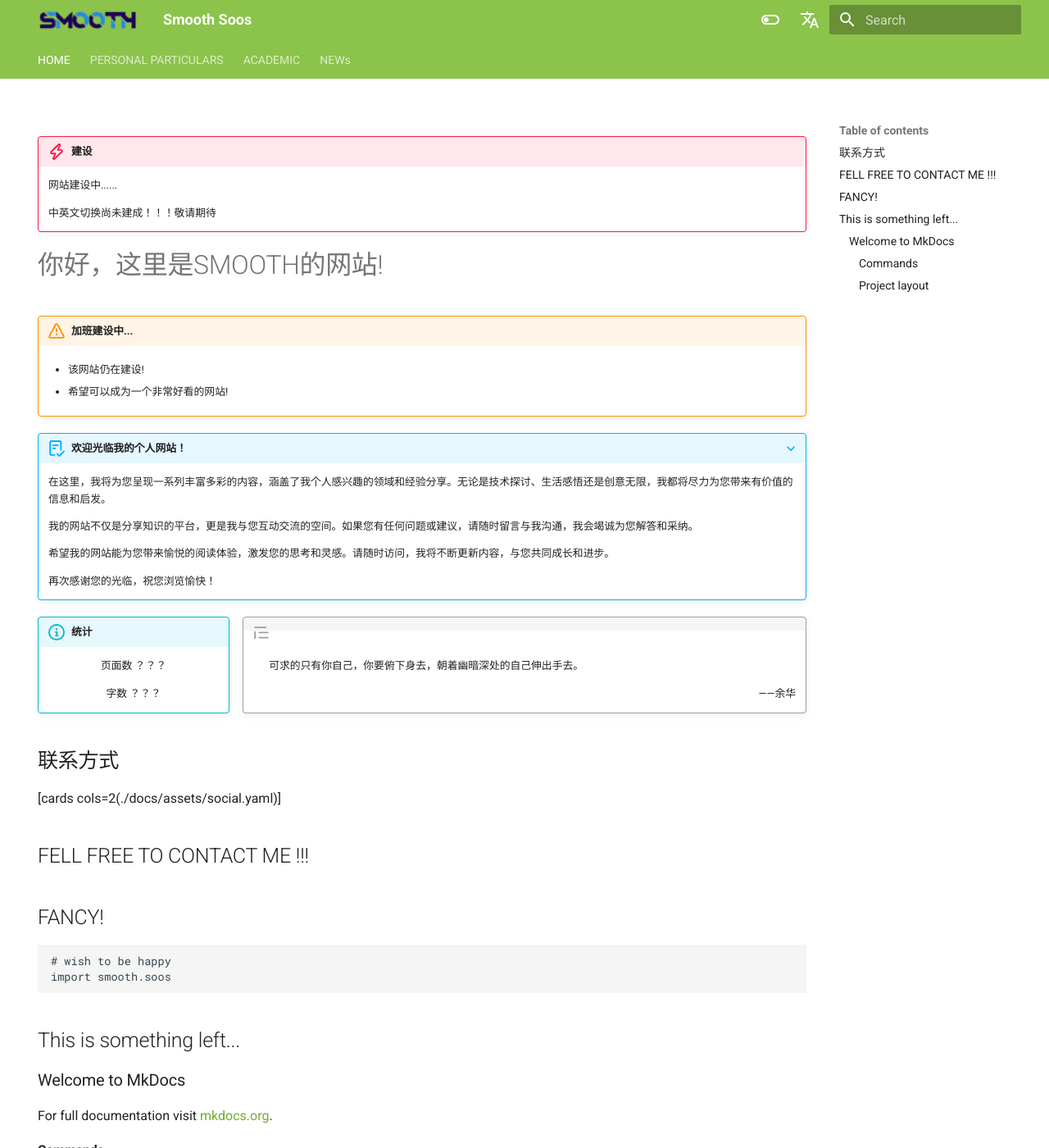
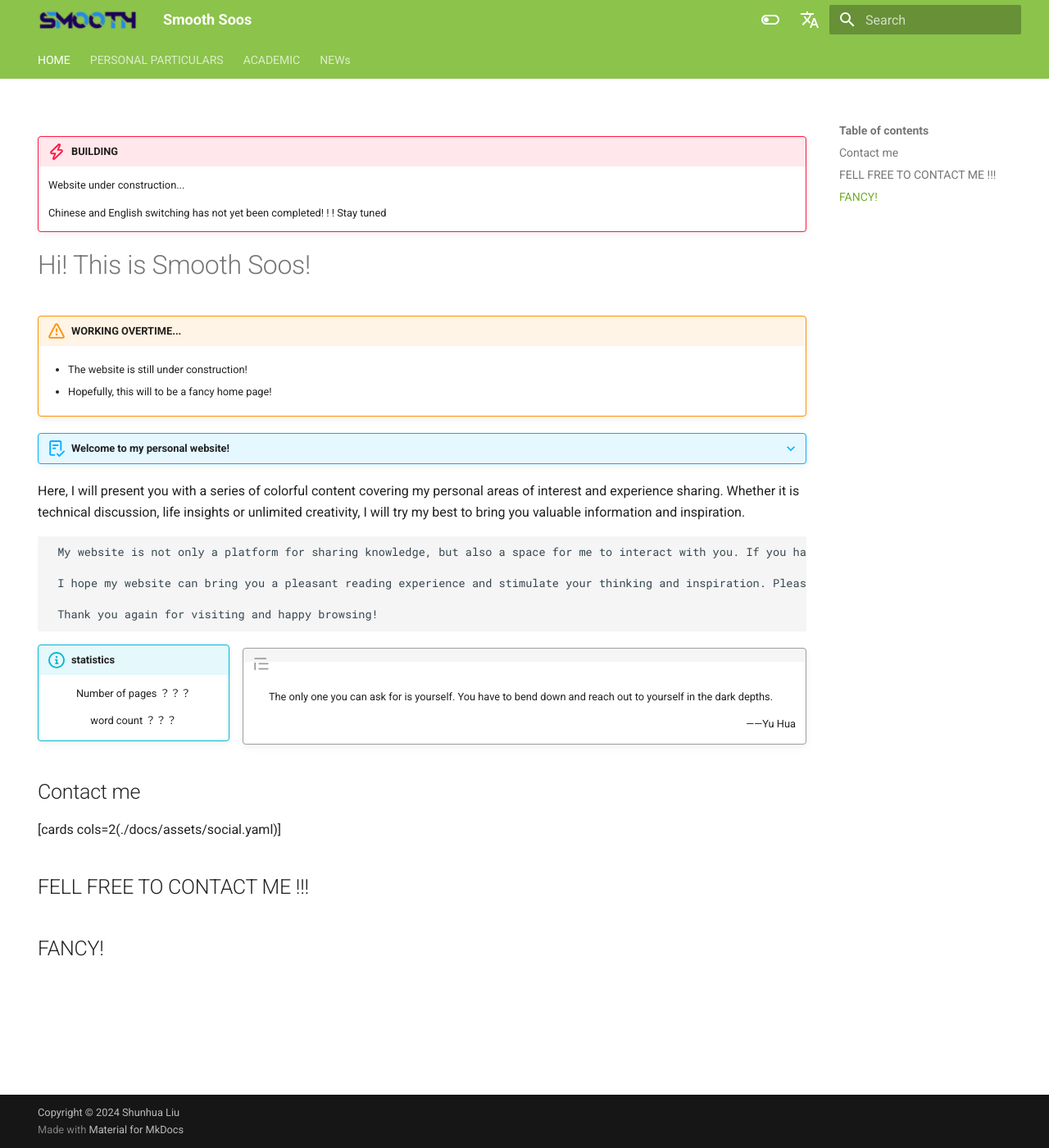
Before and after one commit to SHUASmooth/SHUASmooth.github.io, an MkDocs documentation site: the page built from docs/index.md, in a window 1280 px wide and 1400 px high. Shown: the whole window at 82% size. Built offline with MkDocs 1.6.1 and Material for MkDocs 9.7.7, drawn with Linux system fonts in a browser that asks for light colours; comment, search, counter and statistics services are not loaded; some of the changed text lies outside the part shown.

Commit message:
Update index.md

```diff
--- a/docs/index.md
+++ b/docs/index.md
@@ -3,80 +3,44 @@ hide:
   - navigation
 ---
 
-!!! danger "建设"
-    网站建设中......
+!!! danger "BUILDING"
+     Website under construction...
 
-    中英文切换尚未建成！！！敬请期待
+     Chinese and English switching has not yet been completed! ! ! Stay tuned
 
+# Hi! This is Smooth Soos!
+!!! Warning "WORKING OVERTIME..."
 
-# 你好，这里是SMOOTH的网站!
-!!! Warning "加班建设中..."
+    * The website is still under construction!
 
-    * 该网站仍在建设!
+    * Hopefully, this will to be a fancy home page!
 
-    * 希望可以成为一个非常好看的网站!
+???+ Abstract "Welcome to my personal website!"
 
-???+ Abstract "欢迎光临我的个人网站！"
+   Here, I will present you with a series of colorful content covering my personal areas of interest and experience sharing. Whether it is technical discussion, life insights or unlimited creativity, I will try my best to bring you valuable information and inspiration.
 
-    在这里，我将为您呈现一系列丰富多彩的内容，涵盖了我个人感兴趣的领域和经验分享。无论是技术探讨、生活感悟还是创意无限，我都将尽力为您带来有价值的信息和启发。
+     My website is not only a platform for sharing knowledge, but also a space for me to interact with you. If you have any questions or suggestions, please feel free to leave a message to communicate with me, and I will be happy to answer and adopt them for you.
 
-    我的网站不仅是分享知识的平台，更是我与您互动交流的空间。如果您有任何问题或建议，请随时留言与我沟通，我会竭诚为您解答和采纳。
+     I hope my website can bring you a pleasant reading experience and stimulate your thinking and inspiration. Please visit at any time, I will continue to update the content and grow and progress with you.
 
-    希望我的网站能为您带来愉悦的阅读体验，激发您的思考和灵感。请随时访问，我将不断更新内容，与您共同成长和进步。
+     Thank you again for visiting and happy browsing!
 
-    再次感谢您的光临，祝您浏览愉快！
+!!! info inline "statistics"
 
-!!! info inline "统计"
+    <center>Number of pages  ？？？
 
-    <center>页面数  ？？？
-
-    字数    ？？？
+    word count    ？？？
     </center>
 
 !!! quote " "
     <br/>
-    &emsp;&nbsp; 可求的只有你自己，你要俯下身去，朝着幽暗深处的自己伸出手去。
-    <p align="right">——余华</p>
+    &emsp;&nbsp; The only one you can ask for is yourself. You have to bend down and reach out to yourself in the dark depths.
+    <p align="right">——Yu Hua</p>
 
-## 联系方式
+## Contact me
 [cards cols=2(./docs/assets/social.yaml)]
 
 
 ##  FELL FREE TO CONTACT ME !!!
 
 ## FANCY!
-
-    # wish to be happy
-    import smooth.soos
-
-## This is something left...
-
-### Welcome to MkDocs
-
-For full documentation visit [mkdocs.org](https://www.mkdocs.org).
-
-#### Commands
-
-* `mkdocs new [dir-name]` - Create a new project.
-* `mkdocs serve` - Start the live-reloading docs server.
-* `mkdocs build` - Build the documentation site.
-* `mkdocs -h` - Print help message and exit.
-
-#### Project layout
-
-    mkdocs.yml    # The configuration file.
-    docs/
-        index.md  # The documentation homepage.
-        ...       # Other markdown pages, images and other files.
-
-=== "Unordered list"
-
-    * Sed sagittis eleifend rutrum
-    * Donec vitae suscipit est
-    * Nulla tempor lobortis orci
-
-=== "Ordered list"
-
-    1. Sed sagittis eleifend rutrum
-    2. Donec vitae suscipit est
-    3. Nulla tempor lobortis orci
```
